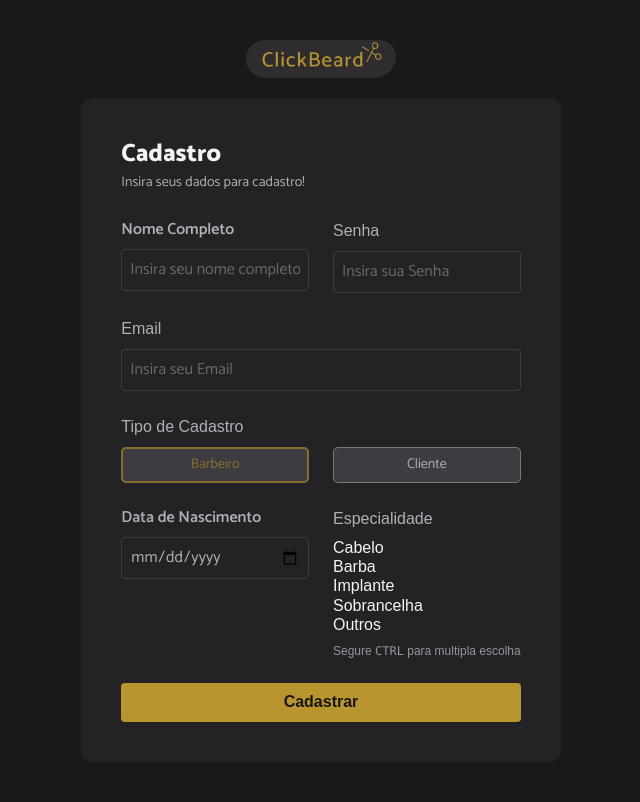
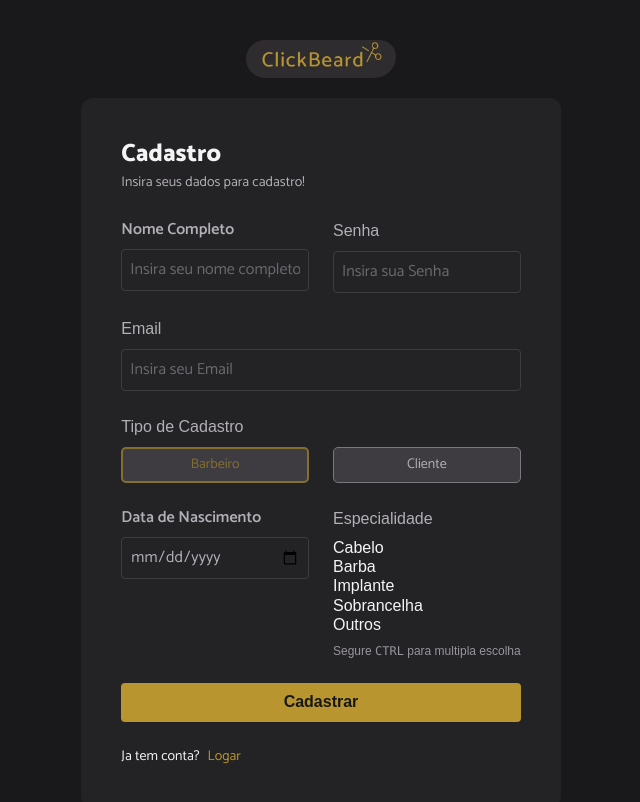
Before and after one commit to PauloRhyanK/ClickBeard_PauloKuster, a Next.js app in the folder frontend/: page /register in a window 1280 px wide. Shown: the top 802 px of the page, without its empty margins (319-959 px from the left). Built offline with nearby package versions, Linux system fonts and the light colour scheme.

Commit message:
fix: return login page in register

```diff
--- a/frontend/src/app/register/page.tsx
+++ b/frontend/src/app/register/page.tsx
@@ -64,6 +64,9 @@ export default function Login() {
                 <div className="flex justify-between">
                     <button className="w-full text-sm" type="submit">Cadastrar</button>
                 </div>
+                <div className="p-sm">
+                   Ja tem conta?<a className="text-sm link mx-2" href="/login">Logar</a>
+                </div>
             </form>
         </main>
 
```
